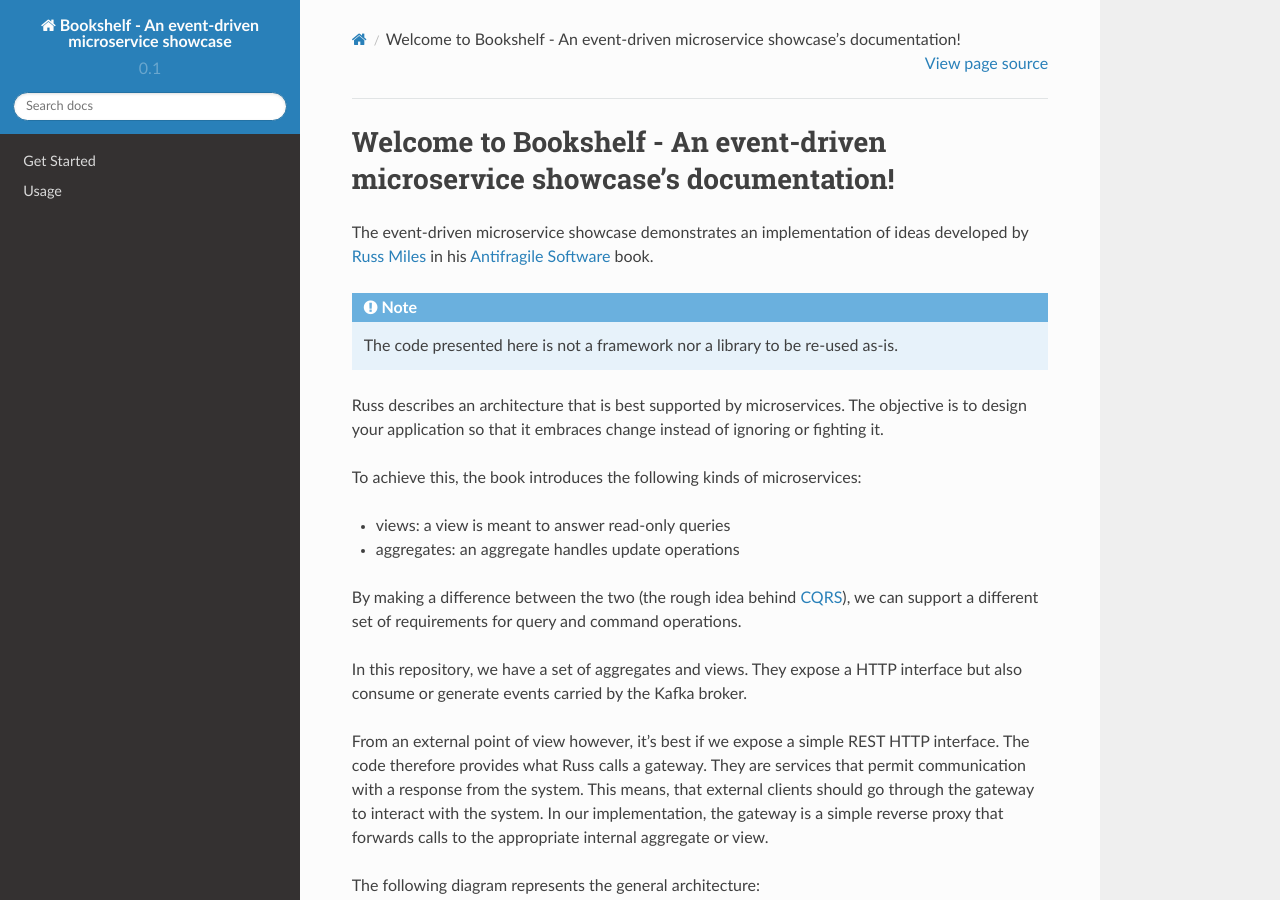
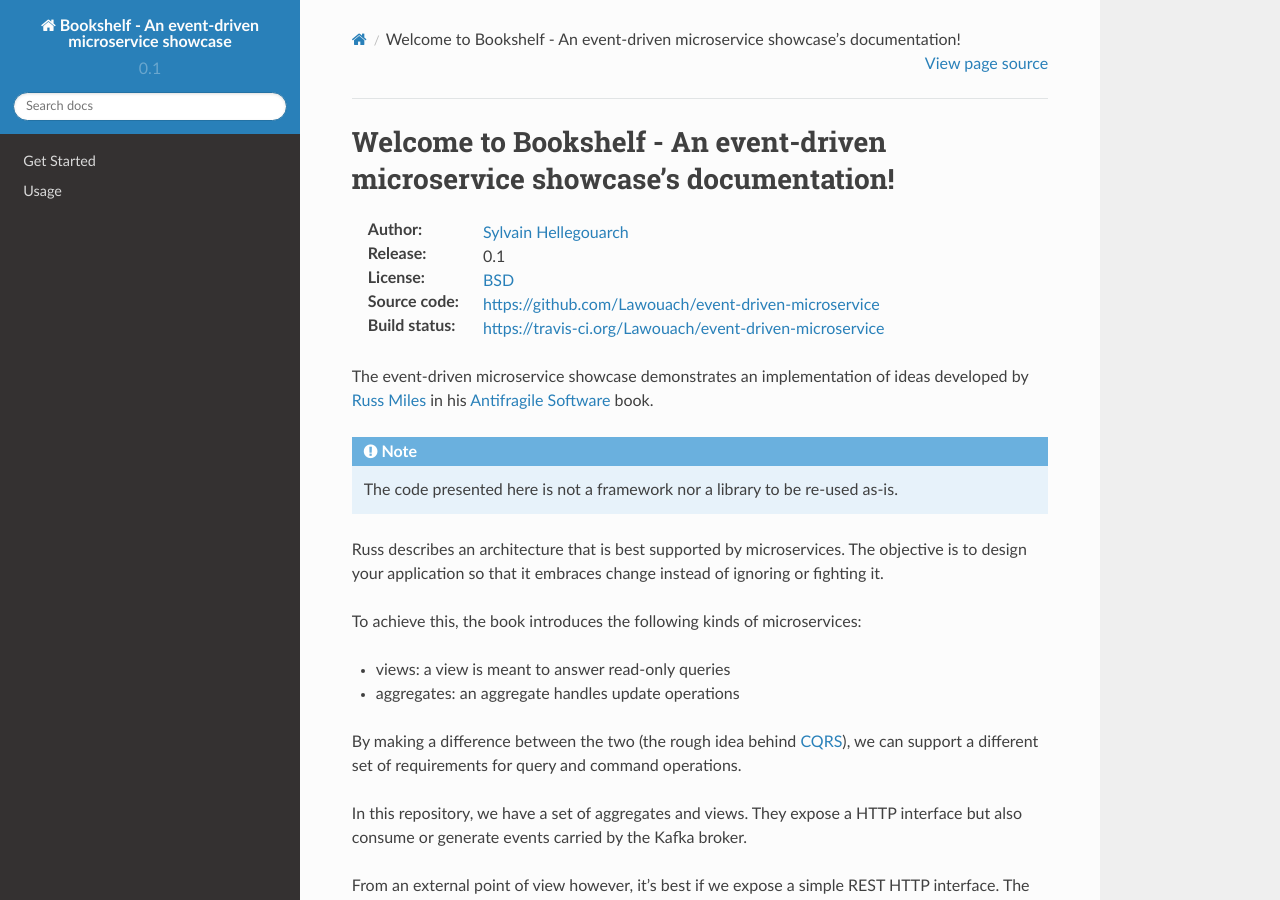
Before and after one commit to Lawouach/event-driven-microservice, a Sphinx documentation site: the page built from docs/source/index.rst, in a window 1280 px wide and 900 px high. Built offline with Sphinx 7.4.7 and the Read the Docs theme 2.0.0, drawn with Linux system fonts in a browser that asks for light colours.

Commit message:
useful information

```diff
--- a/docs/source/index.rst
+++ b/docs/source/index.rst
@@ -1,5 +1,12 @@
 Welcome to Bookshelf - An event-driven microservice showcase's documentation!
 #############################################################################
+
+:Author: `Sylvain Hellegouarch <http://www.defuze.org>`_
+:Release: |version|
+:License: `BSD <https://github.com/Lawouach/event-driven-microservice/blob/master/LICENSE>`_
+:Source code: https://github.com/Lawouach/event-driven-microservice
+:Build status: https://travis-ci.org/Lawouach/event-driven-microservice
+
 
 The event-driven microservice showcase demonstrates
 an implementation of ideas developed by
```
